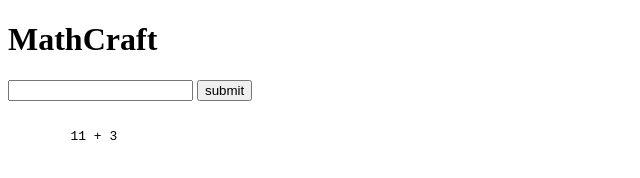
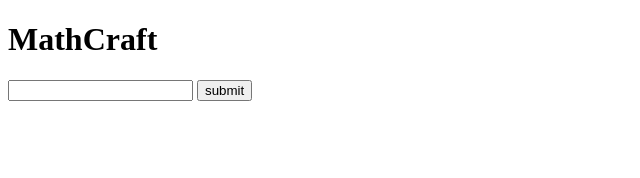
Before and after one commit to bwuphan/mathcraft, a website: page client/index.html in a window 1280 px wide. Shown: the full height of the page, 0-640 px from the left. Drawn offline with Linux system fonts and the light colour scheme.

Commit message:
commented out some html to try to get heroku to work again

```diff
--- a/client/index.html
+++ b/client/index.html
@@ -12,8 +12,8 @@
       <input type="text" ng-model="usrAnswer"/>
       <button ng-click="random()">submit</button>
       <pre>
-        {{usrAnswer}}
-        {{expression}}
+        <!-- {{usrAnswer}}
+        {{expression}} -->
       </pre>
     </div>
     <!-- the ng-view directive is where our templates will be loaded into when naviagted to -->
```
